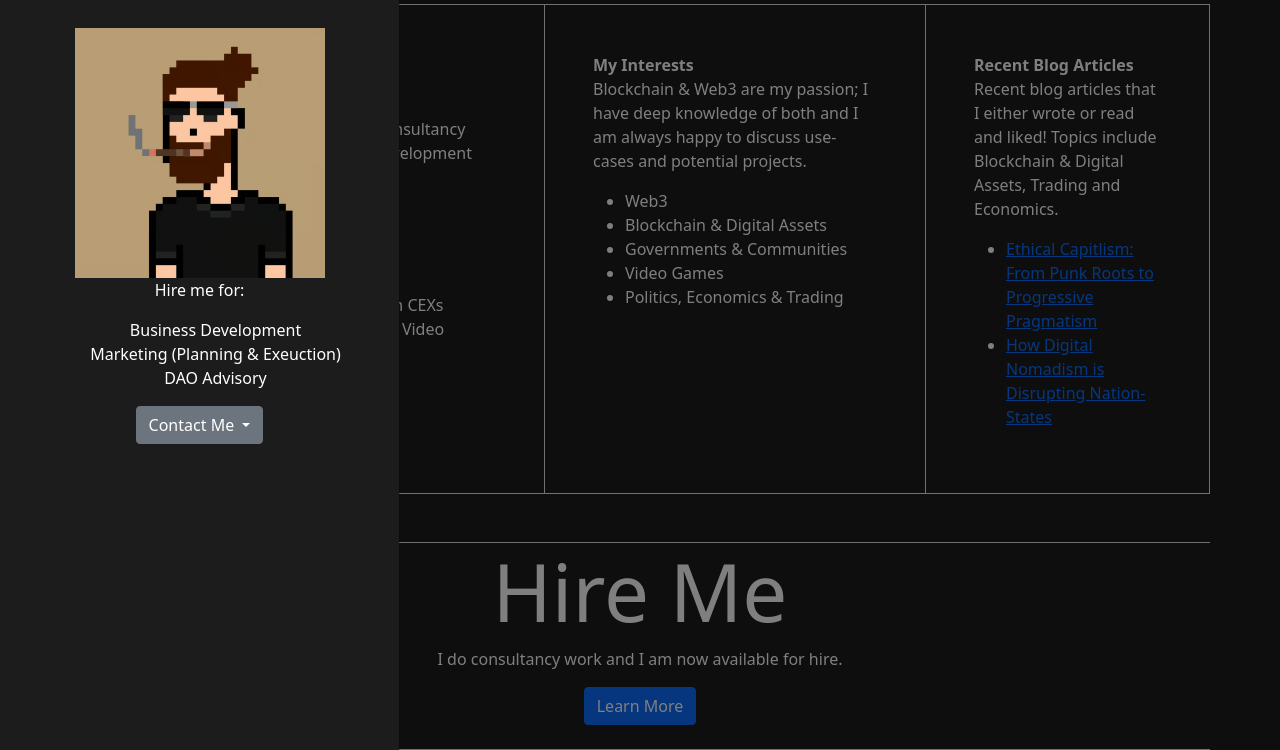
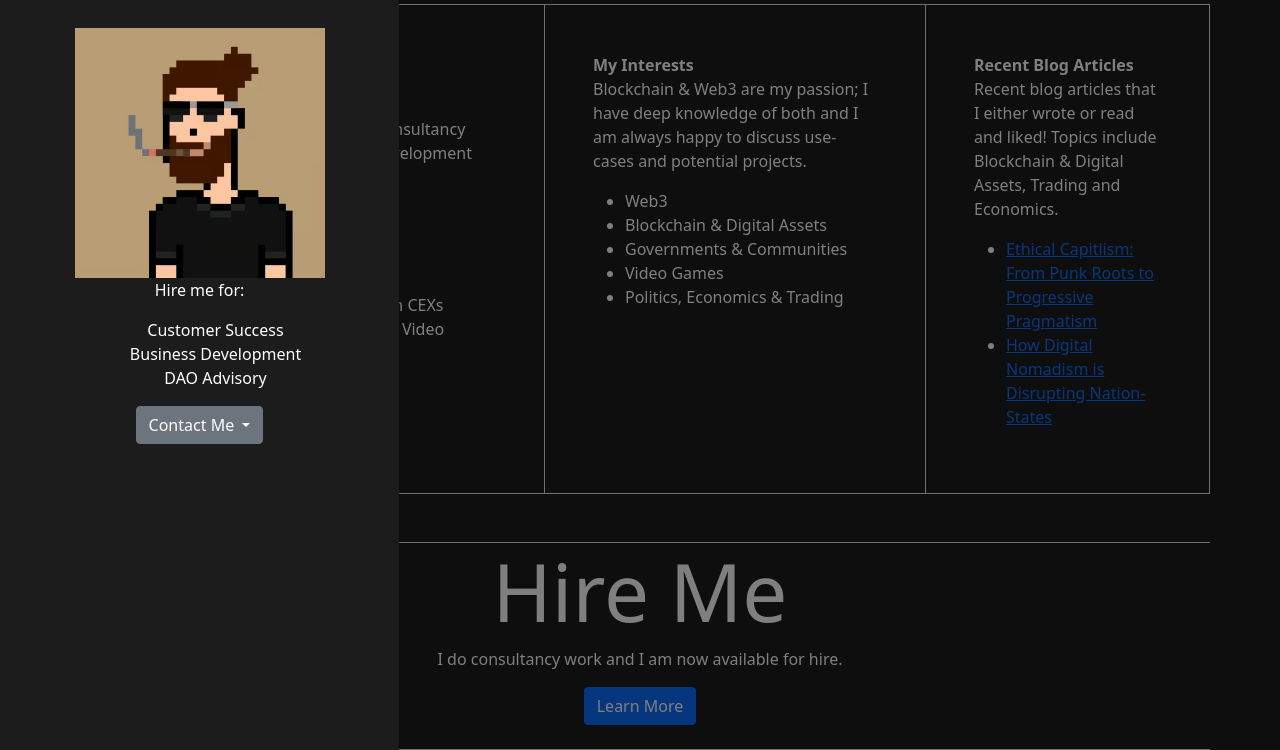
Before and after one commit to ciefa/ciefa.github.io, a plain HTML site: page index.html in a window 1280 px wide. Both pictures are taken after a click on the button "Learn More". Shown: the part 344-1094 px from the top of the page. Drawn offline with nearby package versions, Linux system fonts and the light colour scheme.

Commit message:
Update index.html

```diff
--- a/index.html
+++ b/index.html
@@ -106,8 +106,8 @@
                                 <br>
                                 <p class="text-center text-white">Hire me for:</p>
                                 <ul id="work">
+                                    <li>Customer Success</li>
                                     <li>Business Development</li>
-                                    <li>Marketing (Planning & Exeuction)</li>
                                     <li>DAO Advisory</li>
                                 </ul>
                             </div>
```
